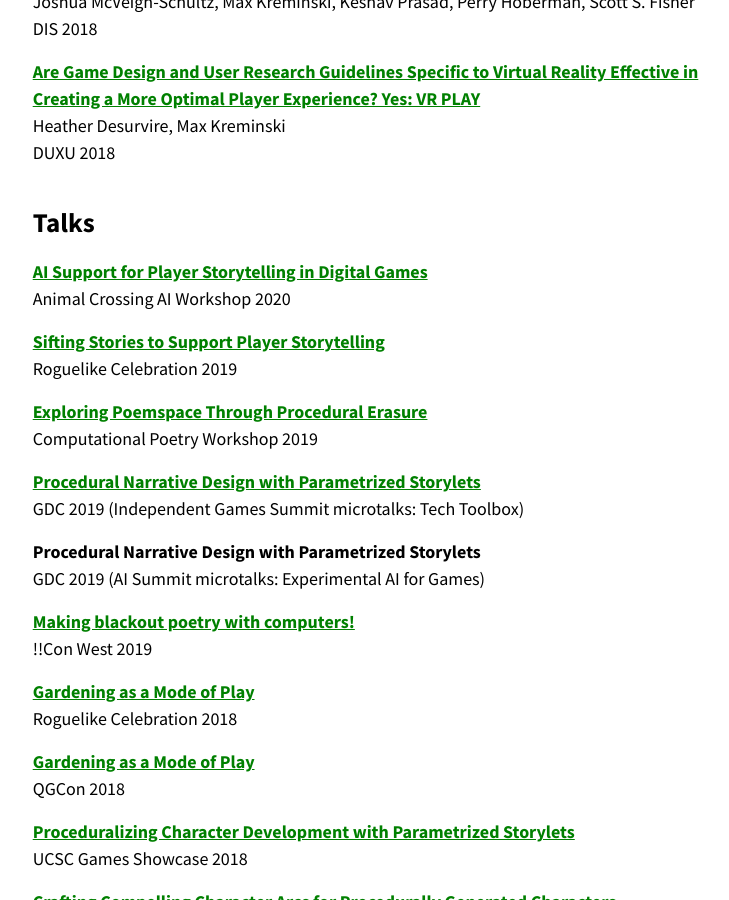
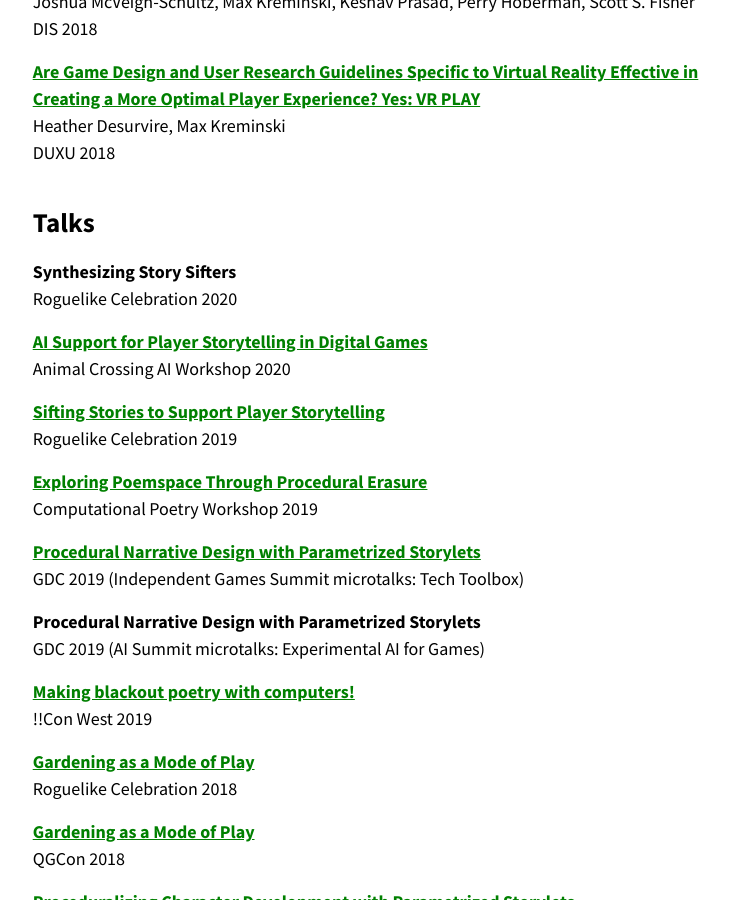
Before and after one commit to mkremins/mkremins.github.io, a Jekyll site: the page built from index.html, in a window 1280 px wide and 900 px high, scrolled down 2726 px. Shown: the whole window, without its empty margins (245-974 px from the left). Built offline with Jekyll 4.4.1, drawn with Linux system fonts in a browser that asks for light colours.

Commit message:
Add Roguelike Celebration 2020 talk

```diff
--- a/_data/talks.json
+++ b/_data/talks.json
@@ -1,4 +1,11 @@
 [
+{
+  "title": "Synthesizing Story Sifters",
+  "url": "",
+  "year": "2020",
+  "venue": "Roguelike Celebration",
+  "venue_long": "Roguelike Celebration"
+},
 {
   "title": "Games as Story Generators",
   "members": ["Mirjam Eladhari", "Matthew Guzdial", "Antonios Liapis", "Anne Sullivan", "Max Kreminski"],
```
